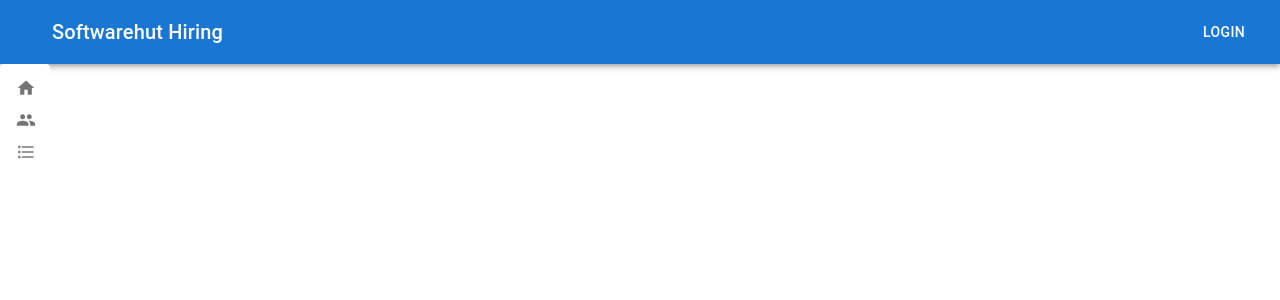
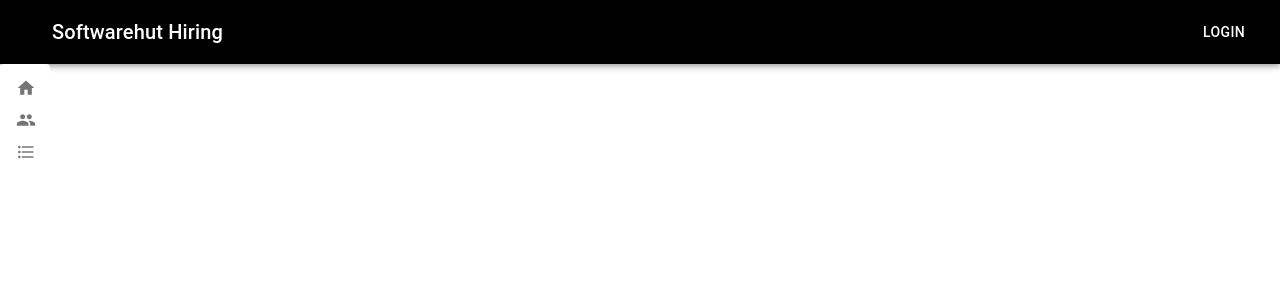
Before and after one commit to softwarehutpl/HeRo-frontend-2, a React (Create React App) app: page / in a window 1280 px wide. Shown: the top 300 px of the page. Built offline with nearby package versions, Linux system fonts and the light colour scheme.

Commit message:
changing navbar color for black

```diff
--- a/src/modules/common/components/navbar/Navbar.tsx
+++ b/src/modules/common/components/navbar/Navbar.tsx
@@ -10,7 +10,7 @@ export default function Navbar() {
   return (
     <Box sx={{ flexGrow: 1 }}>
       <AppBar position="static">
-        <Toolbar>
+        <Toolbar sx={{ backgroundColor: "black" }}>
           <IconButton
             size="large"
             edge="start"
```
Also changed, not shown: 1 other file (tests, documents, lock files or other folders).
